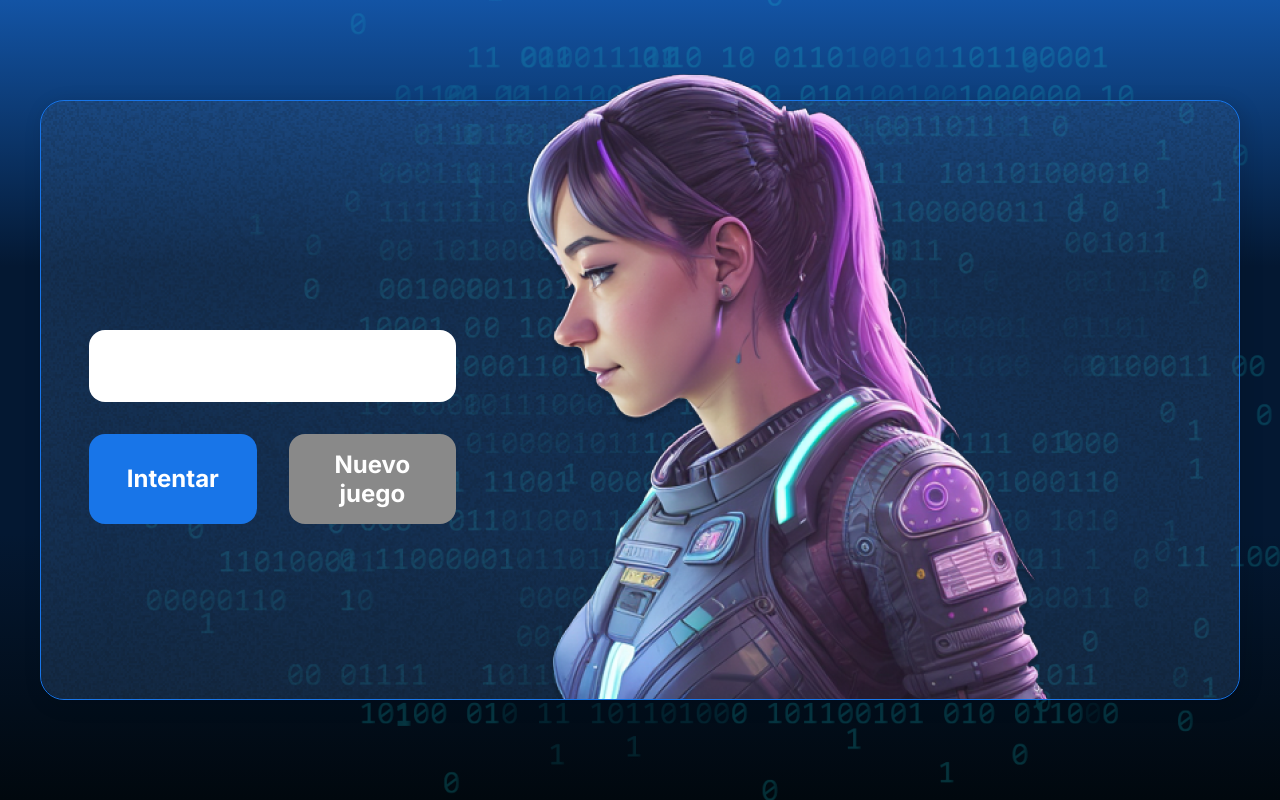
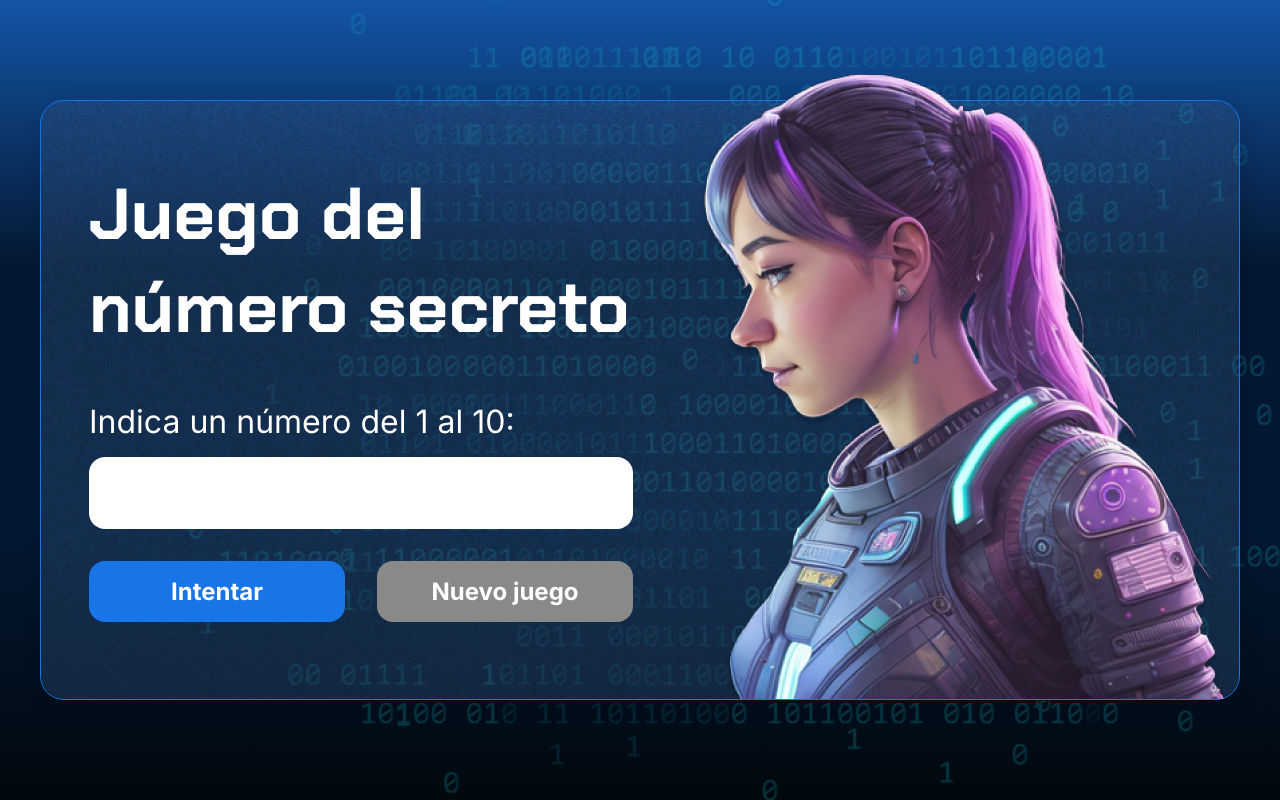
Before and after one commit to edanteck/2035-logica-programacion-2-Aula1, a plain HTML site: page index.html in a window 1280 px wide. Drawn offline with Linux system fonts and the light colour scheme.

Commit message:
Cambio a la página principal
se cambio en el HMTL del archivo de los ejercicios de practica  a el archivo principal con el juego del número secreto.

```diff
--- a/index.html
+++ b/index.html
@@ -34,7 +34,7 @@
 
 
 
-    <script src="practica.js" defer></script>
+    <script src="app.js" defer></script>
 </body>
 
 </html>
```
